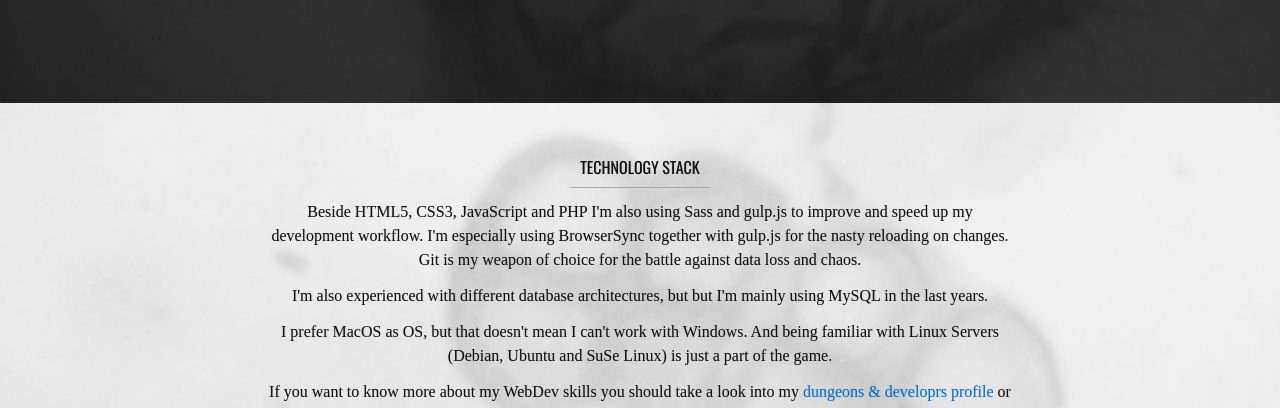
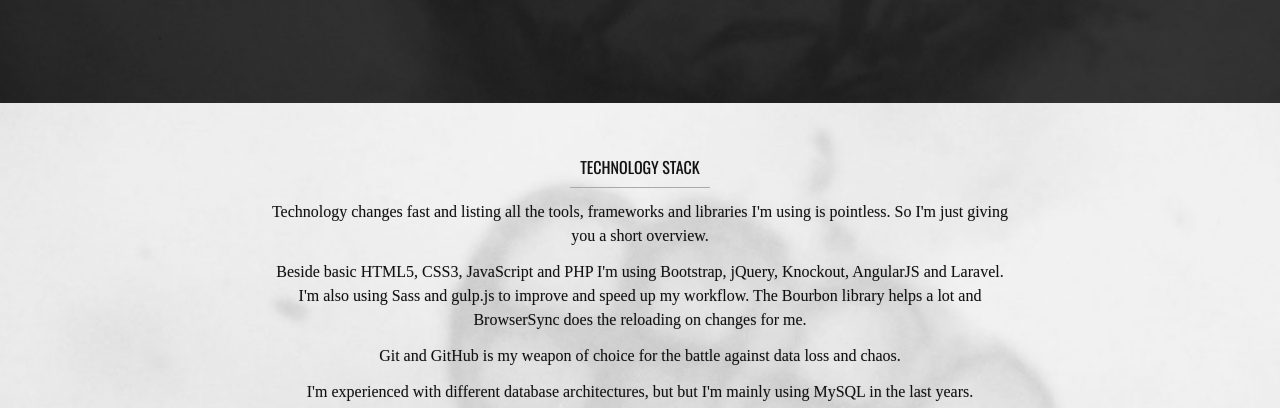
Before and after one commit to x-stefan/the-webdev, a website: page www/index.html in a window 1280 px wide. Shown: the part 2317-2725 px from the top of the page. Drawn offline with nearby package versions, Linux system fonts and the light colour scheme; a web font is replaced by a local one.

Commit message:
Text update "Technology Stack"

```diff
--- a/www/index.html
+++ b/www/index.html
@@ -143,13 +143,17 @@
             <div class="content">
                 <h2 class="headline">Technology Stack</h2>
 
-                <p>Beside HTML5, CSS3, JavaScript and PHP I'm also using Sass and gulp.js to improve and speed up my development workflow. I'm especially using BrowserSync together with gulp.js for the nasty reloading on changes. Git is my weapon of choice for the battle against data loss and chaos.</p>
+                <p>Technology changes fast and listing all the tools, frameworks and libraries I'm using is pointless. So I'm just giving you a short overview.</p>
 
-                <p>I'm also experienced with different database architectures, but but I'm mainly using MySQL in the last years.</p>
+                <p>Beside basic HTML5, CSS3, JavaScript and PHP I'm using  Bootstrap, jQuery, Knockout, AngularJS and Laravel. I'm also using Sass and gulp.js to improve and speed up my  workflow. The Bourbon library helps a lot and BrowserSync does the reloading on changes for me.</p>
 
-                <p>I prefer MacOS as OS, but that doesn't mean I can't work with Windows. And being familiar with Linux Servers (Debian, Ubuntu and SuSe Linux) is just a part of the game.</p>
+                <p>Git and GitHub is my weapon of choice for the battle against data loss and chaos.</p>
 
-                <p>If you want to know more about my WebDev skills you should take a look into my <a href="http://www.dungeonsanddevelopers.com/#_a2b2c2de3fghi2jklm2nopqr2stuvx2y2z_15_Stefanr" target="_blank">dungeons &amp; developrs profile </a> or just check out the sourcecode of my website on</p>
+                <p>I'm experienced with different database architectures, but but I'm mainly using MySQL in the last years.</p>
+
+                <p>I prefer MacOS as OS, but that doesn't mean I can't work with Windows. And being familiar with Linux Servers (Debian, Ubuntu and SuSe Linux) is just a part of the game, like working with Adobe Photoshop.</p>
+
+                <p>If you want to know more about my WebDev skills you should take a look into my <a href="http://www.dungeonsanddevelopers.com/#_a2b2c2de3fghi2jklm2nopqr2stuvx2y2z_15_Stefan" target="_blank">dungeons &amp; developers profile </a> or just check out the sourcecode of my website on</p>
                 <p>
                     <a href="https://github.com/x-stefan/the-webdev" target="_blank">
                         <img src="img/logo-github.svg" alt="GitHub" style="max-width: 100px" />
```
